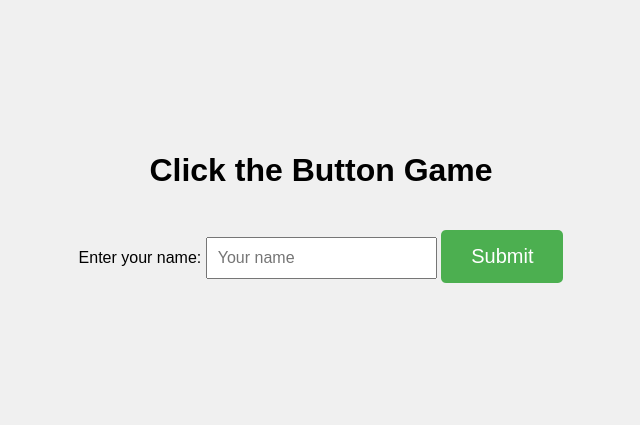
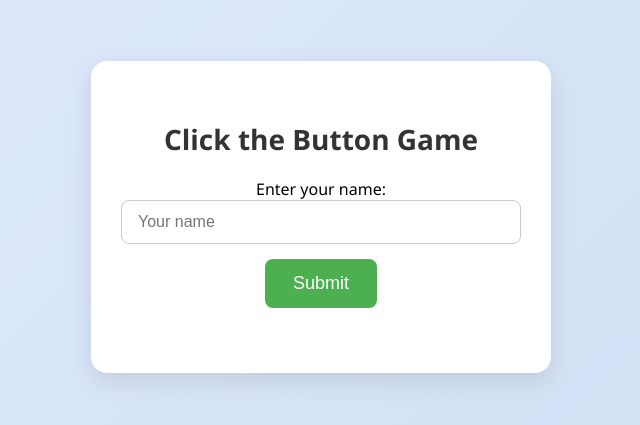
Before and after one commit to dlacko81/click-game, a plain HTML site: page index.html in a window 1280 px wide. Shown: the part 183-608 px from the top of the page, without its empty margins (319-959 px from the left). Drawn offline with Linux system fonts and the light colour scheme.

Commit message:
Update style.css

```diff
--- a/style.css
+++ b/style.css
@@ -1,43 +1,67 @@
 body {
-  font-family: Arial, sans-serif;
+  font-family: 'Segoe UI', Tahoma, Geneva, Verdana, sans-serif;
   display: flex;
   justify-content: center;
   align-items: center;
   height: 100vh;
-  background-color: #f0f0f0;
+  background: linear-gradient(135deg, #e0eafc, #cfdef3);
   margin: 0;
 }
 
 .game-container {
+  background-color: #ffffff;
+  padding: 40px 30px;
+  border-radius: 16px;
+  box-shadow: 0 8px 24px rgba(0, 0, 0, 0.1);
   text-align: center;
+  max-width: 400px;
+  width: 90%;
+}
+
+.game-container h1 {
+  margin-bottom: 20px;
+  font-size: 28px;
+  color: #333;
+}
+
+#name-section {
+  margin-bottom: 25px;
 }
 
 input[type="text"] {
-  padding: 10px;
+  padding: 12px 16px;
   font-size: 16px;
-  margin-top: 10px;
+  border: 1px solid #ccc;
+  border-radius: 8px;
+  width: 100%;
+  box-sizing: border-box;
+  transition: border-color 0.3s;
+}
+
+input[type="text"]:focus {
+  border-color: #4CAF50;
+  outline: none;
 }
 
 button {
-  padding: 15px 30px;
-  font-size: 20px;
+  padding: 14px 28px;
+  font-size: 18px;
   cursor: pointer;
-  margin-top: 20px;
   background-color: #4CAF50;
   color: white;
   border: none;
-  border-radius: 5px;
+  border-radius: 8px;
+  margin-top: 15px;
+  transition: background-color 0.3s, transform 0.2s;
 }
 
 button:hover {
   background-color: #45a049;
-}
-
-#name-section {
-  margin-bottom: 20px;
+  transform: scale(1.02);
 }
 
 #results-section {
-  margin-top: 20px;
+  margin-top: 25px;
   font-size: 18px;
+  color: #555;
 }
```
